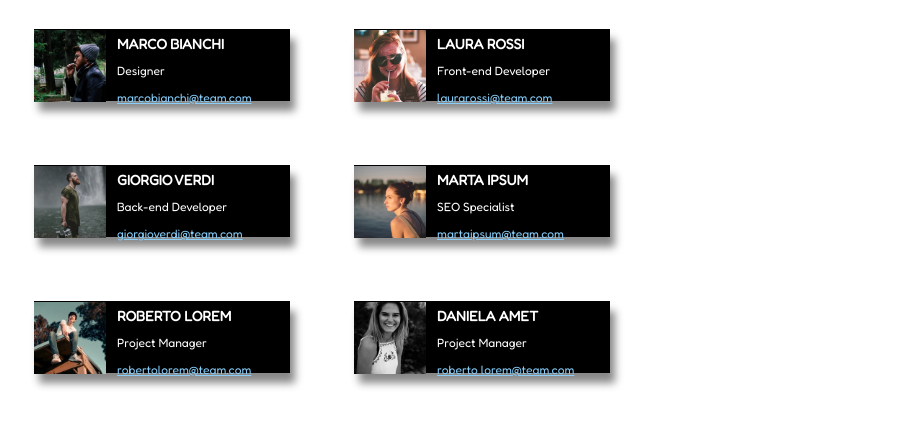
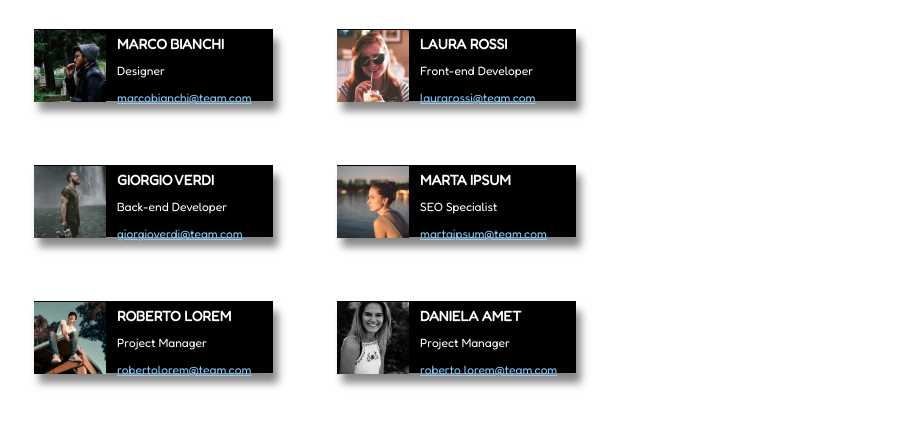
Before and after one commit to AlessioNapoletano/html-css-float-cards, a plain HTML site: page index.html in a window 1280 px wide. Shown: the part 146-572 px from the top of the page, without its empty margins (190-1089 px from the left). Drawn offline with Linux system fonts and the light colour scheme.

Commit message:
Modified width of the box team section

```diff
--- a/css/style.css
+++ b/css/style.css
@@ -29,7 +29,7 @@ div.box-page{
 main section.box-team{
     margin: 2rem 2rem;
     background-color: black;
-    width: 16rem;
+    width: calc(80% / 3);
     height: 4.5rem;
     float: left;
     box-shadow: 5px 10px 8px #888888;
```
